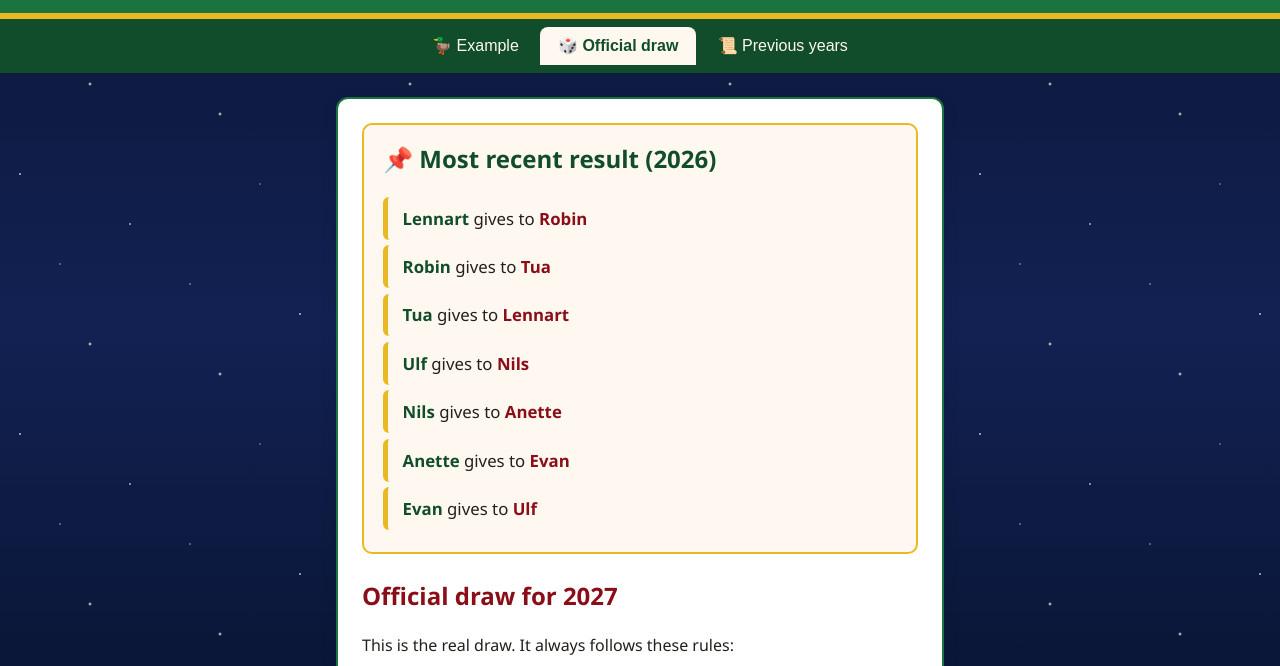
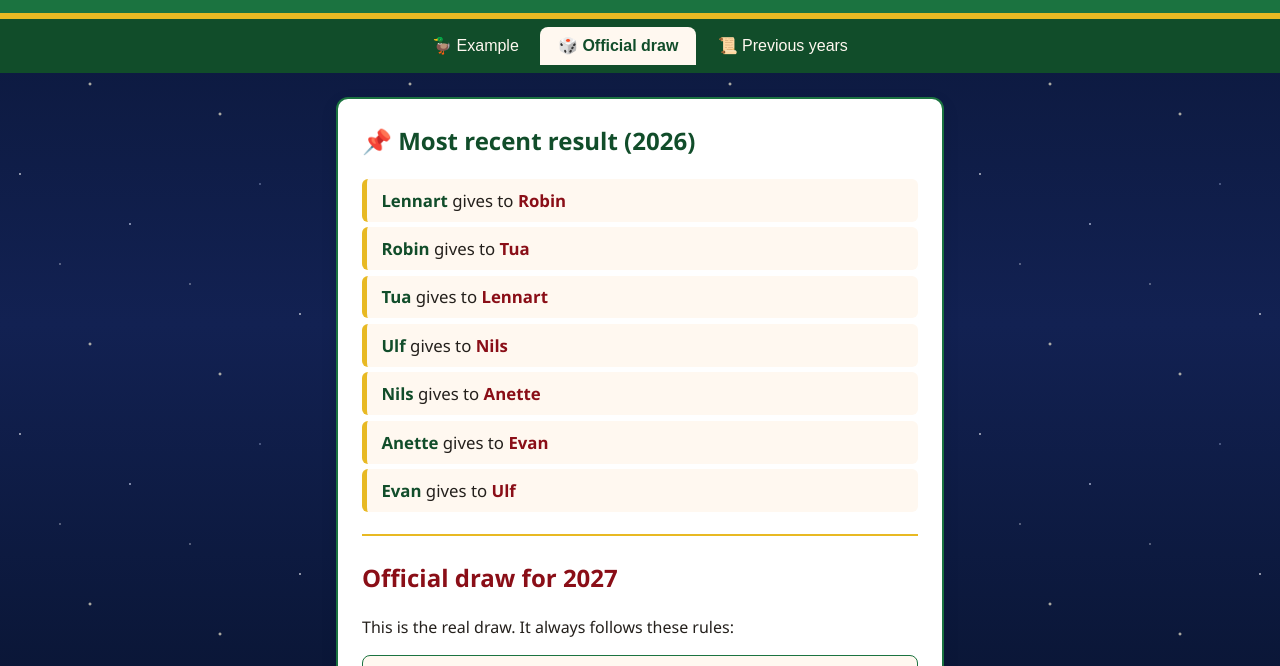
Before and after one commit to mika9949/xmas, a plain HTML site: page index.html in a window 1280 px wide. Both pictures are taken after a click on the tab "🎲 Official draw". Shown: the part 116-782 px from the top of the page. Drawn offline with Linux system fonts and the light colour scheme.

Commit message:
Remove box around most-recent-result so it sits on white
Co-Authored-By: Claude Opus 4.8 <noreply@anthropic.com>

```diff
--- a/styles.css
+++ b/styles.css
@@ -167,10 +167,8 @@ main {
 
 .latest-result {
   margin: 0 0 1.5rem;
-  padding: 1rem 1.2rem;
-  background: var(--cream);
-  border: 2px solid var(--gold);
-  border-radius: 10px;
+  padding-bottom: 1rem;
+  border-bottom: 2px solid var(--gold);
 }
 
 .latest-result h2 {
```
Also changed, not shown: 1 other file.
